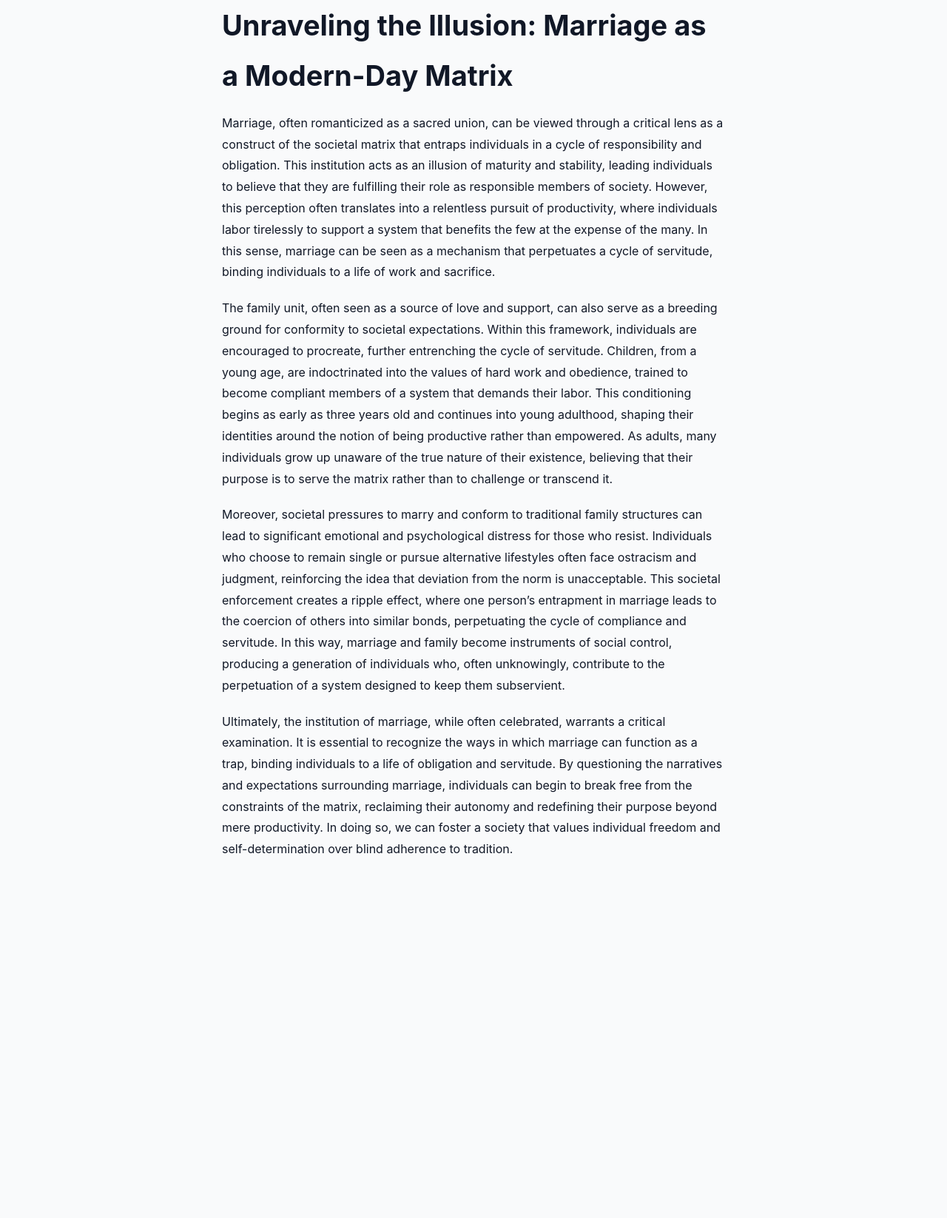
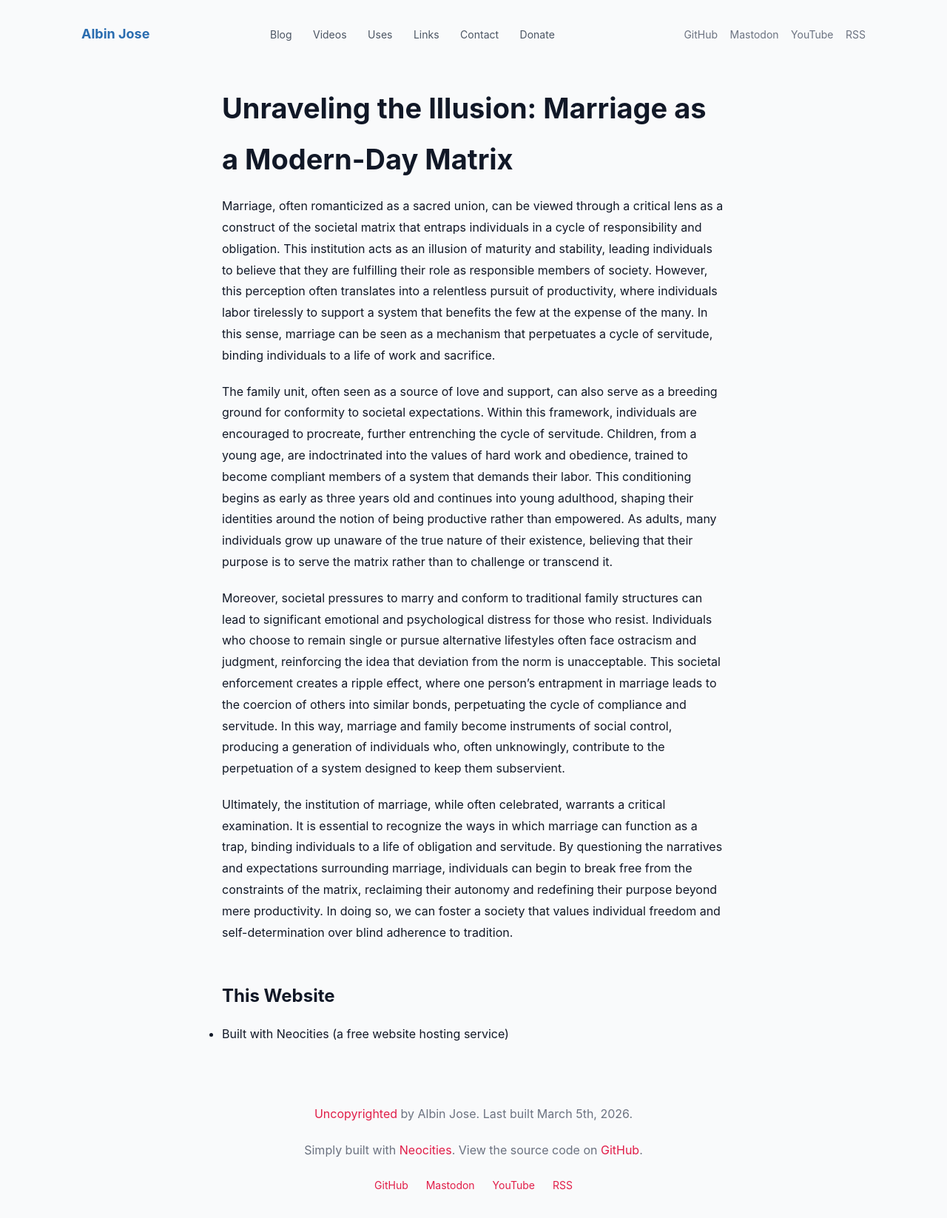
Before and after one commit to Albin0438/neocities-albin043, a plain HTML site: page blogs/marriage.html in a window 1280 px wide. Shown: the whole page at 74% size. Before the commit the page ends 1182 px from the top, so only its background shows below. Drawn offline with Linux system fonts and the light colour scheme; files that its build step writes are made by us from their sources.

Commit message:
Code correction

```diff
--- a/blogs/marriage.html
+++ b/blogs/marriage.html
@@ -9,7 +9,28 @@
 
 <body>
 
-  <div class="container">
+ <header>
+  <div class="logo">Albin Jose</div>
+  <nav>
+    <a href="blog.html" target="_blank">Blog</a>
+    <a href="#" target="_blank">Videos</a>
+    <a href="uses.html" target="_blank">Uses</a>
+    <a href="links.html" target="_blank">Links</a>
+    <a href="contact.html" target="_blank">Contact</a>
+    <a href="donate.html" target="_blank">Donate</a>
+  </nav>
+
+  <div class="nav-right">
+    <a href="https://github.com/Albin0438" target="_blank">GitHub</a>
+    <a href="https://mastodon.social/@Albin945" target="_blank">Mastodon</a>
+    <a href="#" target="_blank">YouTube</a>
+    <a href="#" target="_blank">RSS</a>
+  </div>
+
+</header>
+
+<main class="container">
+
     <h1>Unraveling the Illusion: Marriage as a Modern-Day Matrix</h1>
 
     <p>
@@ -28,7 +49,28 @@
       Ultimately, the institution of marriage, while often celebrated, warrants a critical examination. It is essential to recognize the ways in which marriage can function as a trap, binding individuals to a life of obligation and servitude. By questioning the narratives and expectations surrounding marriage, individuals can begin to break free from the constraints of the matrix, reclaiming their autonomy and redefining their purpose beyond mere productivity. In doing so, we can foster a society that values individual freedom and self-determination over blind adherence to tradition.
     </p>
 
+  <h2>This Website</h2>
+  <ul>
+    <li>Built with Neocities (a free website hosting service)</li>
+  </ul>
+
+</main>
+
+<footer>
+  <p>
+    <a href="#">Uncopyrighted</a> by Albin Jose. Last built March 5th, 2026.
+  </p>
+  <p>
+    Simply built with <a href="https://neocities.org">Neocities</a>. View the source code on <a href="https://github.com/Albin0438/neocities-albin043">GitHub</a>.
+  </p>
+
+  <div class="footer-icons">
+    <a href="https://github.com/Albin0438">GitHub</a>
+    <a href="https://mastodon.social/@Albin945">Mastodon</a>
+    <a href="#">YouTube</a>
+    <a href="#">RSS</a>
   </div>
+</footer>
 
 </body>
 </html>
```
Also changed, not shown: blogs/introverted.html (+3 -0 lines).
